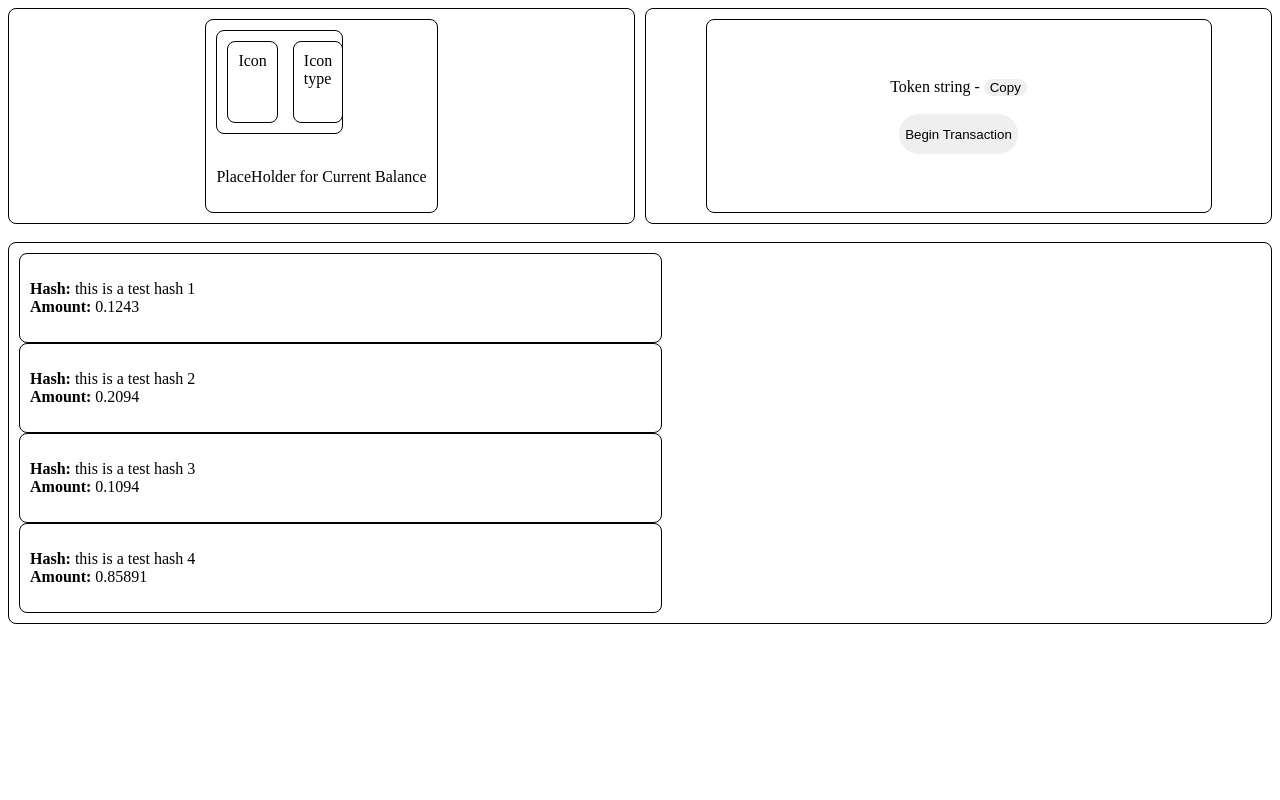
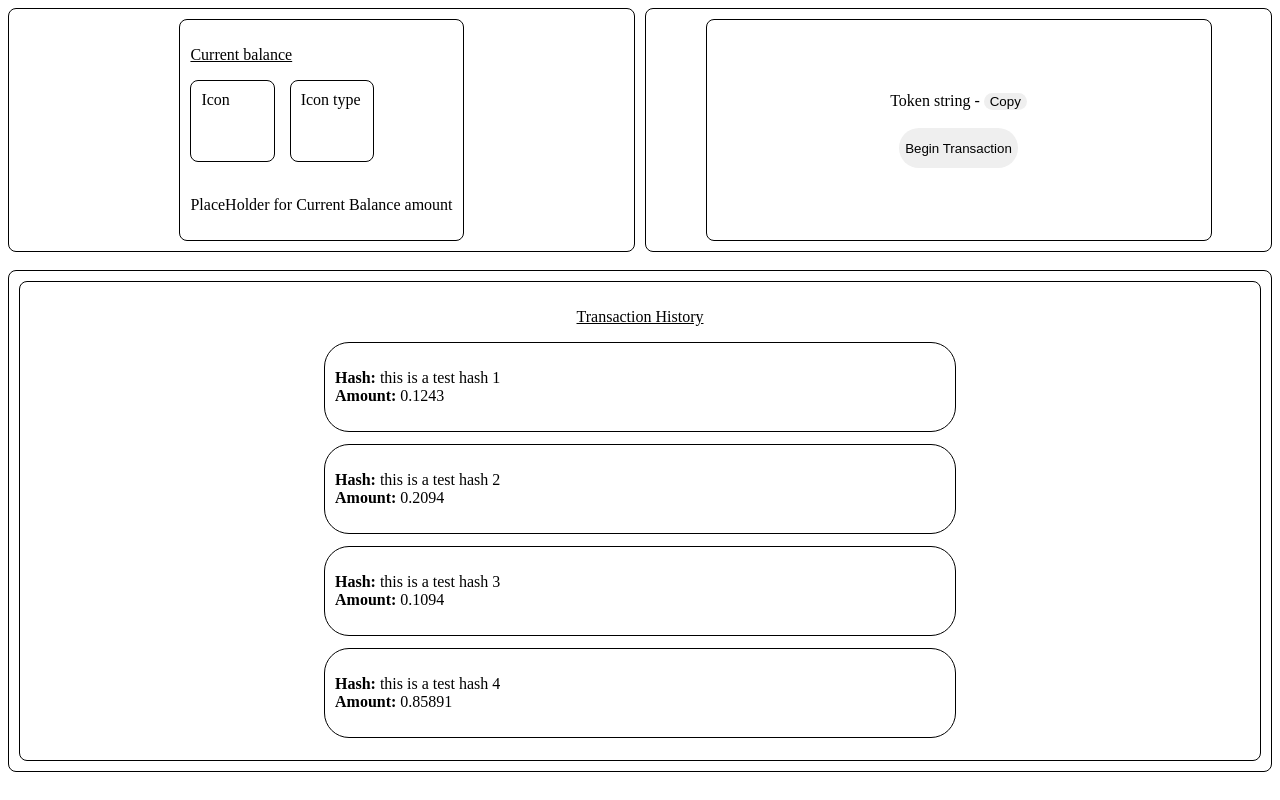
Before and after one commit to GrinddMaster/WalletRepo, a Vue app in the folder Taho-Interface/: page / in a window 1280 px wide. Built offline with nearby package versions, Linux system fonts and the light colour scheme; the HTML template or start-up script is replaced by a standard one.

Commit message:
Adjusted the Transaction history list gave it a rounder look

```diff
--- a/Taho-Interface/src/core/views/Dashboard.vue
+++ b/Taho-Interface/src/core/views/Dashboard.vue
@@ -7,7 +7,7 @@ Add styling to all the buttons from outside style files.
 import { ref } from 'vue'
 import { Transactions } from '../../modules/Transaction_List/models/Transaction.js'
 
-var current_balance = ref('PlaceHolder for Current Balance')
+var current_balance = ref('PlaceHolder for Current Balance amount')
 var wallet_token = ref('Token string')
 const transactionList = ref(Transactions)
 </script>
@@ -18,7 +18,8 @@ const transactionList = ref(Transactions)
       <div id="balance" class="box center-box">
         <!-- Balance Div -->
         <div class="box">
-          <div id="Icon&Type" class="box icon-type">
+          <p><u>Current balance</u></p>
+          <div id="Icon&Type" class="icon-type">
             <!-- Here should add Components to the Balance div-->
             <div class="box">Icon</div>
             <div class="box">Icon type</div>
@@ -50,9 +51,11 @@ const transactionList = ref(Transactions)
     - Import Transaction Objects from the Taho Repo
     - Connect them to Dynamic elements in this list
     - Display the Transaction Objects on screen-->
+      <div class="box center-box">
+        <p><u>Transaction History</u></p>
         <div
           class="box"
-        style="width: 50%"
+          style="width: 50%; margin-bottom: 12px; border-radius: 25px"
           v-for="transaction in transactionList"
           :key="transaction.hash"
         >
@@ -60,6 +63,7 @@ const transactionList = ref(Transactions)
             <strong>Hash:</strong> {{ transaction.hash }}<br />
             <strong>Amount:</strong> {{ transaction.amount }}
           </p>
+        </div>
       </div>
     </div>
   </div>
@@ -90,7 +94,7 @@ const transactionList = ref(Transactions)
 .icon-type {
   display: flex;
   gap: 15px;
-  width: 50%;
+  width: 70%;
   align-items: center;
 }
 </style>
--- a/Taho-Interface/src/modules/Transaction_List/models/Transaction.js
+++ b/Taho-Interface/src/modules/Transaction_List/models/Transaction.js
@@ -1,41 +1,25 @@
 const Test_T1 = {
+  hash: 'this is a test hash 1',
 
-  hash:"this is a test hash 1",
-
-  amount:0.1243
-
-  ,
-
+  amount: 0.1243,
 }
 
 const Test_T2 = {
+  hash: 'this is a test hash 2',
 
-  hash:"this is a test hash 2",
-
-  amount:0.2094
-
-  ,
-
+  amount: 0.2094,
 }
 
 const Test_T3 = {
+  hash: 'this is a test hash 3',
 
-  hash:"this is a test hash 3",
-
-  amount:0.1094
-
-  ,
-
+  amount: 0.1094,
 }
 
 const Test_T4 = {
+  hash: 'this is a test hash 4',
 
-  hash:"this is a test hash 4",
-
-  amount:0.85891
-
-  ,
-
+  amount: 0.85891,
 }
 
 export const Transactions = [Test_T1, Test_T2, Test_T3, Test_T4]
```
Lines whose indentation alone changed are shown as unchanged.
